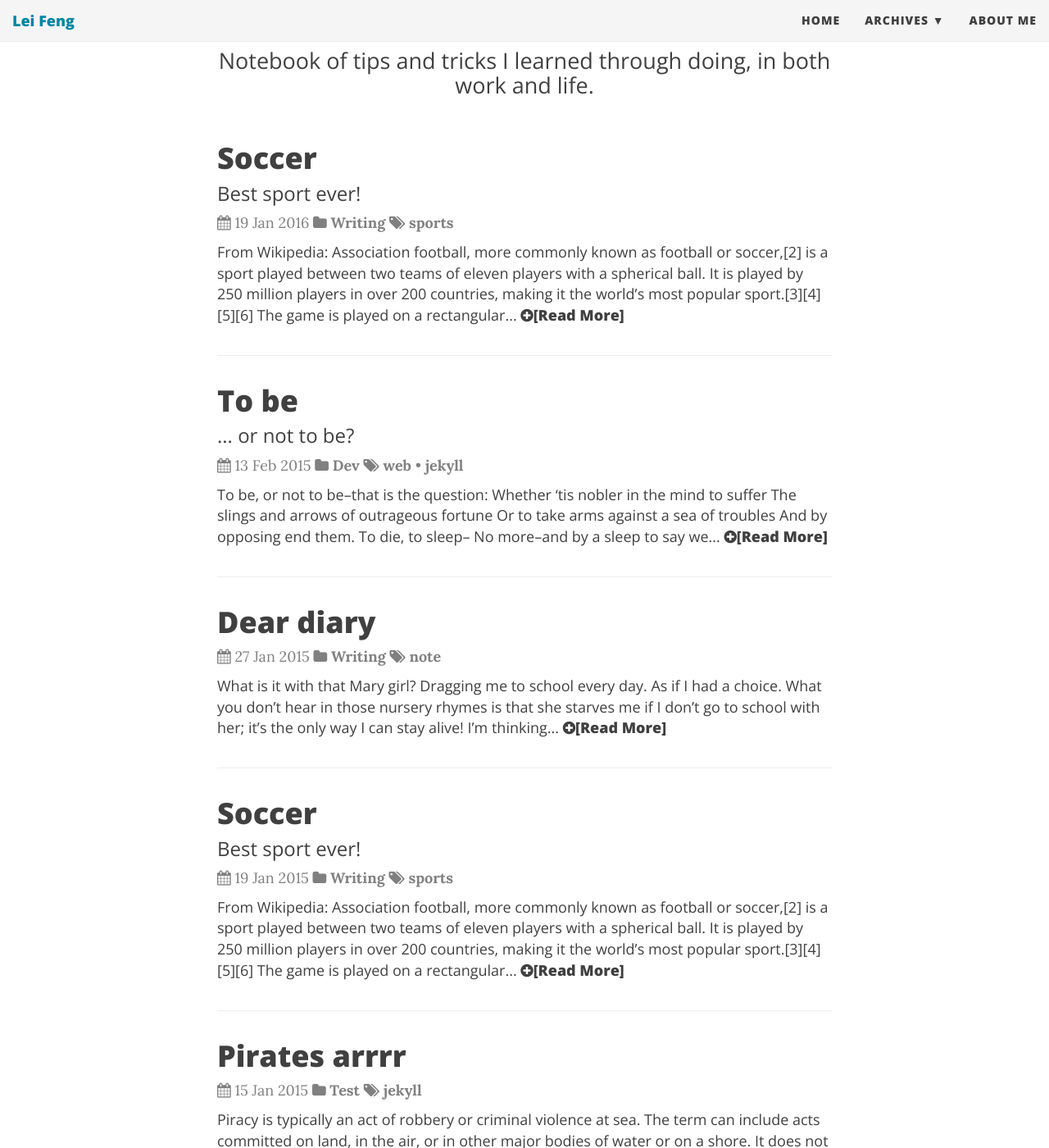
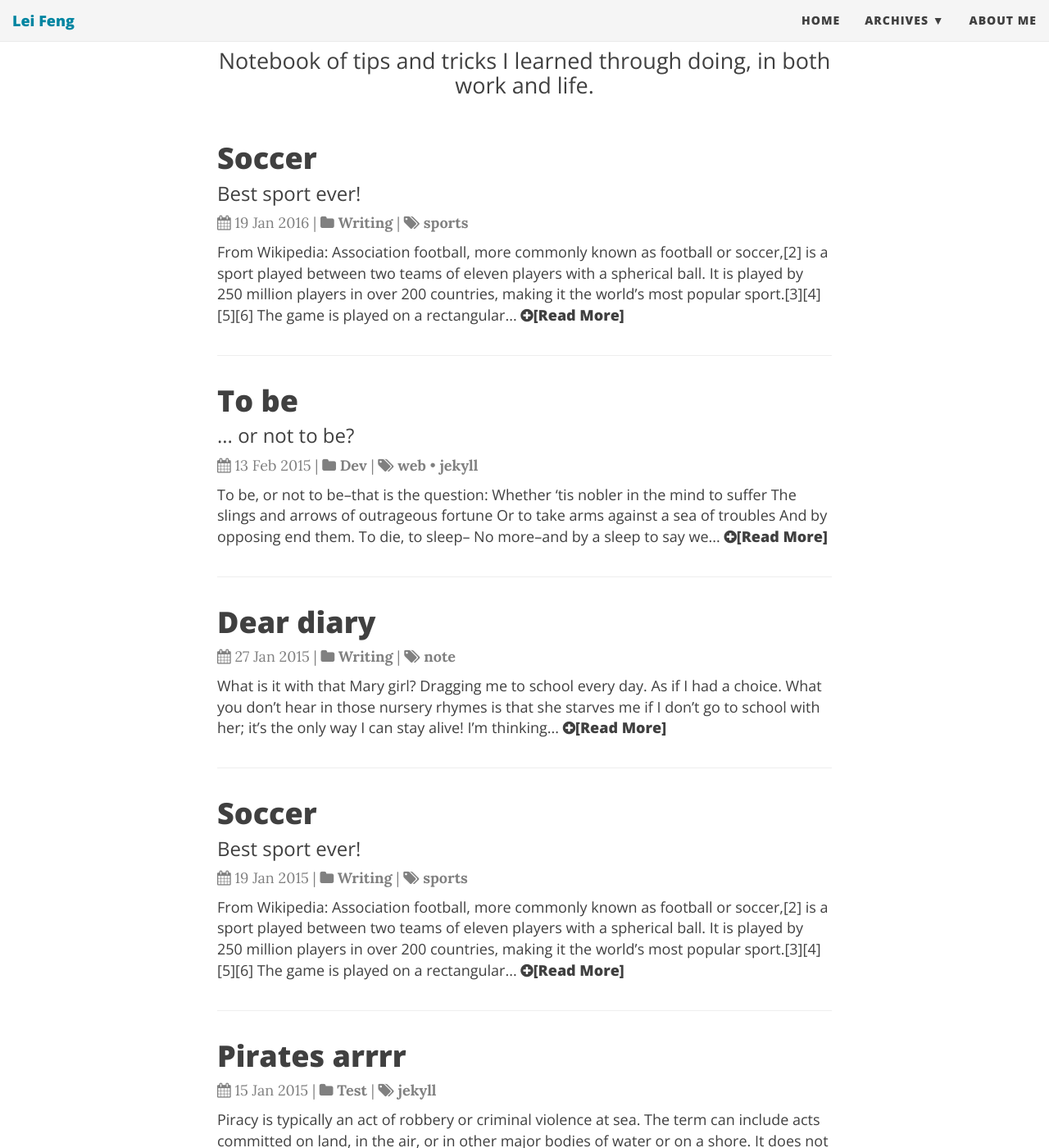
Before and after one commit to stonefl/stonefl.github.io, a Jekyll site: the page built from index.html, in a window 1280 px wide and 1400 px high, scrolled down 193 px. Shown: the whole window at 82% size. Built offline with Jekyll 4.4.1, drawn with Linux system fonts in a browser that asks for light colours; nearby versions of some CDN libraries; the list of posts is cut into pages by our own code.

Commit message:
Update post-meta-info.html

```diff
--- a/_includes/post-meta-info.html
+++ b/_includes/post-meta-info.html
@@ -6,7 +6,7 @@
 
     <!-- post categories -->
     <span class="post-cat">
-    	{% if post.categories %}
+    	{% if post.categories %} |
 	    {% for cat in post.categories %}
 	        {% if forloop.first %}
 	            <i class="fa fa-folder" title="Post categories"></i>
@@ -19,7 +19,7 @@
 
     <!-- post tags -->
     <span class="post-tag">
-    	{% if post.tags %}
+    	{% if post.tags %} |
 	    {% for tag in post.tags %}
 	        {% if forloop.first %}
 	            <i class="fa fa-tags" title="Post tags"></i>
```
